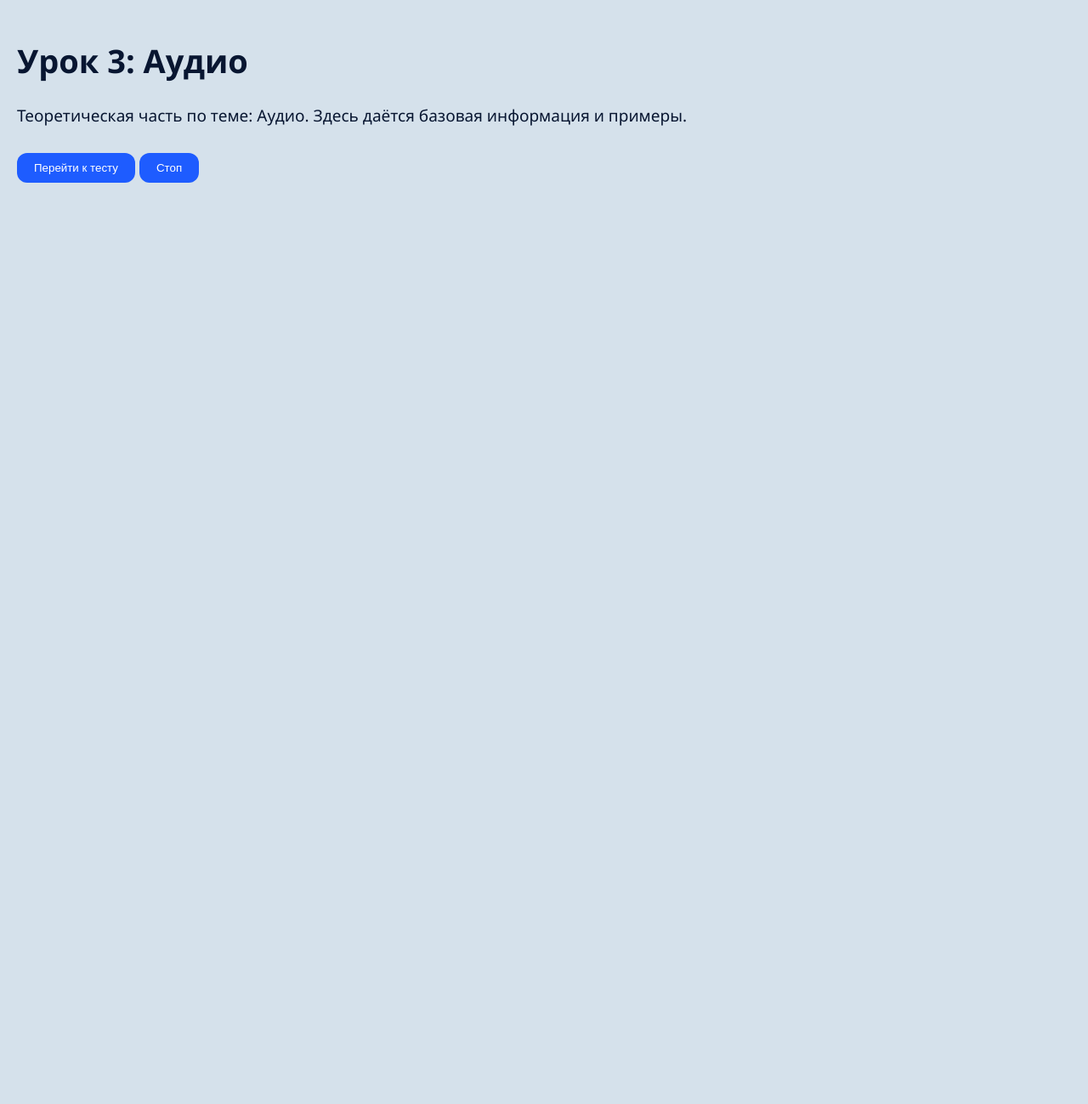
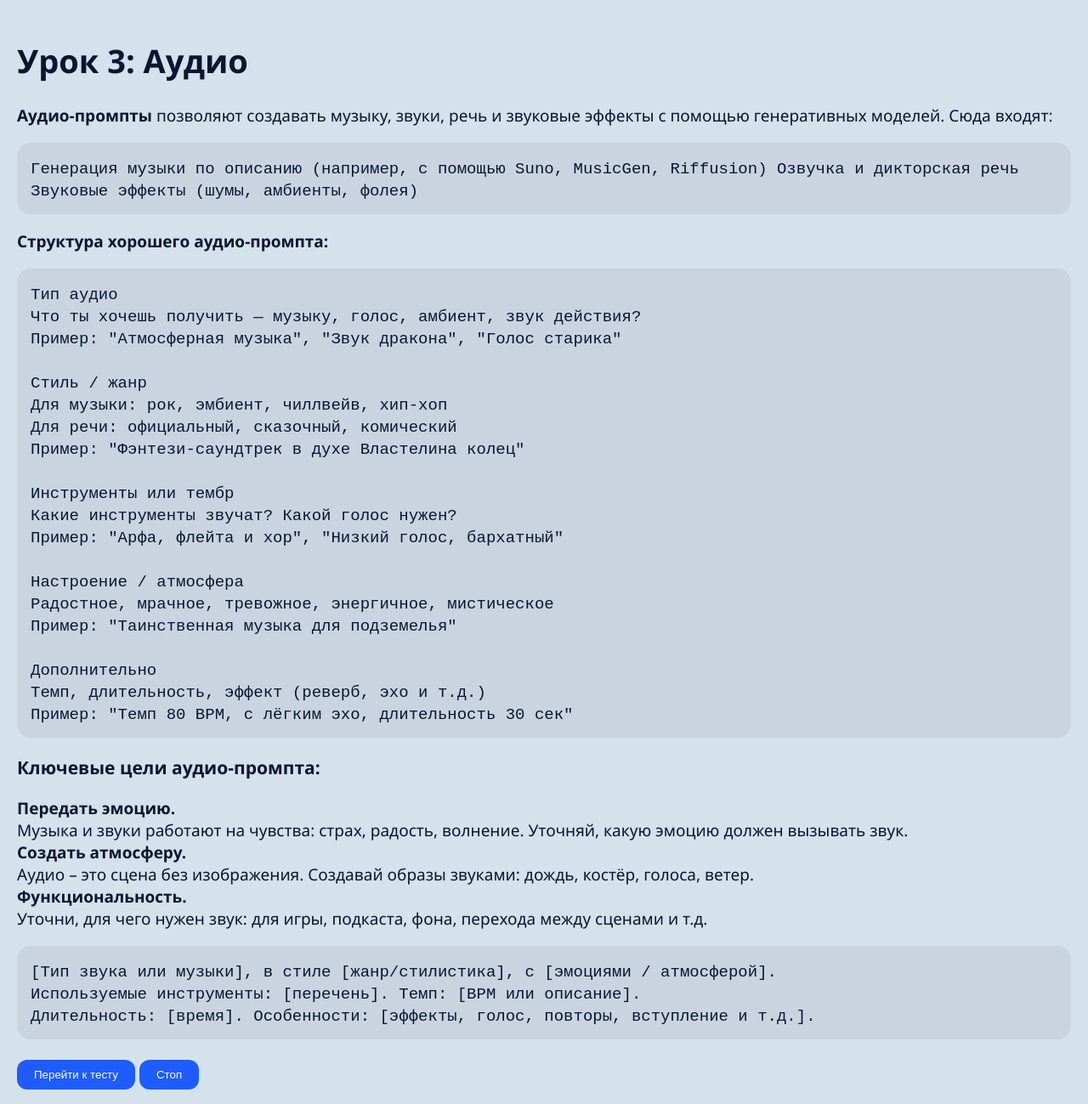
Before and after one commit to Lorikowka/NeroD-D, a plain HTML site: page public/app/lesson_3.html in a window 1280 px wide. Shown: the whole page at 85% size. Before the commit the page ends 800 px from the top, so only its background shows below. Drawn offline with Linux system fonts and the light colour scheme.

Commit message:
Update lesson_3.html

```diff
--- a/public/app/lesson_3.html
+++ b/public/app/lesson_3.html
@@ -18,7 +18,49 @@ function stopLesson(){
 </script></head>
 <body>
   <h1>Урок 3: Аудио</h1>
-  <p>Теоретическая часть по теме: Аудио. Здесь даётся базовая информация и примеры.</p>
-  <button onclick="completeLesson()">Перейти к тесту</button>
+  <p><b>Аудио-промпты</b> позволяют создавать музыку, звуки, речь и звуковые эффекты с помощью генеративных моделей. Сюда входят:
+    <div class="card"><tt>
+    Генерация музыки по описанию (например, с помощью Suno, MusicGen, Riffusion)
+
+    Озвучка и дикторская речь
+
+    Звуковые эффекты (шумы, амбиенты, фолея)</tt>
+  </div>
+    </p>
+    <p><b>Структура хорошего аудио-промпта:</b> <br>
+      <div class="card"><tt>Тип аудио <br>
+      Что ты хочешь получить — музыку, голос, амбиент, звук действия?
+      <br>Пример: "Атмосферная музыка", "Звук дракона", "Голос старика"
+      <br>
+      <br>Стиль / жанр
+      <br>Для музыки: рок, эмбиент, чиллвейв, хип-хоп
+      <br>Для речи: официальный, сказочный, комический
+      <br>Пример: "Фэнтези-саундтрек в духе Властелина колец"
+      <br>
+      <br>Инструменты или тембр
+      <br>Какие инструменты звучат? Какой голос нужен?
+      <br>Пример: "Арфа, флейта и хор", "Низкий голос, бархатный"
+      <br>
+      <br>Настроение / атмосфера
+      <br>Радостное, мрачное, тревожное, энергичное, мистическое
+      <br>Пример: "Таинственная музыка для подземелья"
+      <br>
+      <br>Дополнительно
+      <br>Темп, длительность, эффект (реверб, эхо и т.д.)
+      <br>Пример: "Темп 80 BPM, с лёгким эхо, длительность 30 сек"</tt></div></p>
+      <p class="name-text"><b>Ключевые цели аудио-промпта: </b><br>
+        <div><b>Передать эмоцию.</b><br>
+        Музыка и звуки работают на чувства: страх, радость, волнение. Уточняй, какую эмоцию должен вызывать звук.
+
+        <br><b>Создать атмосферу.</b>
+        <br>Аудио – это сцена без изображения. Создавай образы звуками: дождь, костёр, голоса, ветер.
+
+        <br><b>Функциональность.</b>
+        <br>Уточни, для чего нужен звук: для игры, подкаста, фона, перехода между сценами и т.д.</div></p>
+      <div class="card"><tt>[Тип звука или музыки], в стиле [жанр/стилистика], с [эмоциями / атмосферой]. <br>
+        Используемые инструменты: [перечень]. Темп: [BPM или описание]. <br>
+        Длительность: [время]. Особенности: [эффекты, голос, повторы, вступление и т.д.].
+      </tt></div>
+        <button onclick="completeLesson()">Перейти к тесту</button>
   <button onclick="stopLesson()">Стоп</button>
 </body></html>
```
